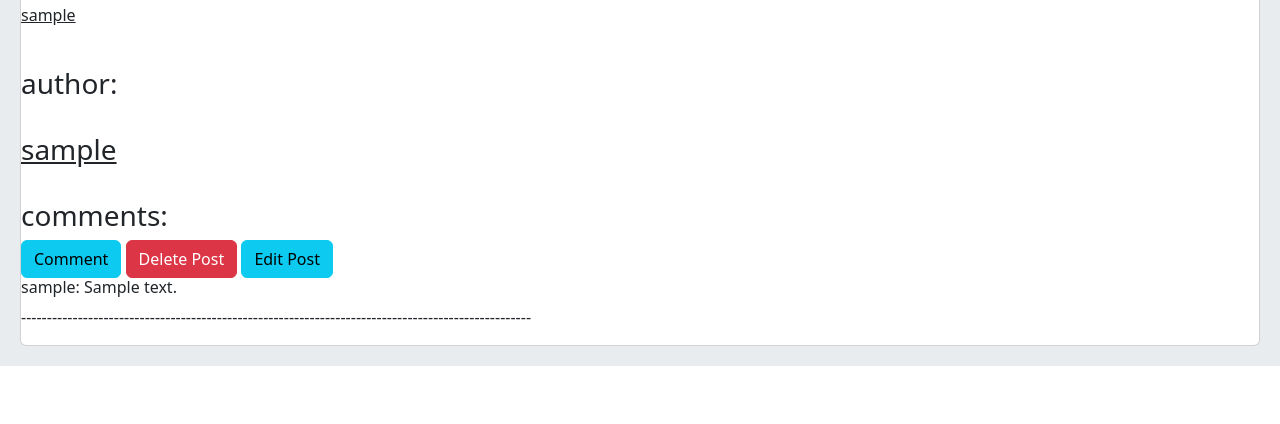
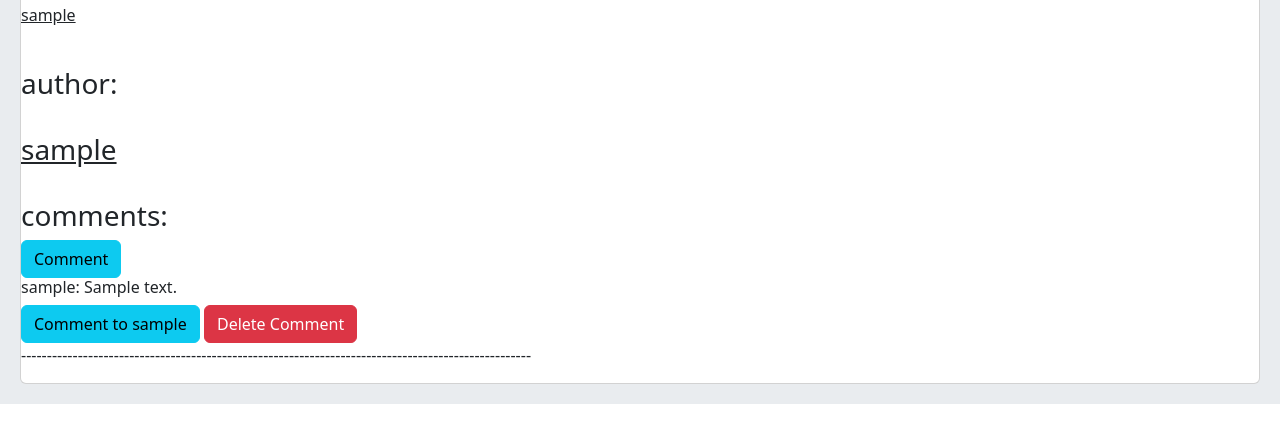
Before and after one commit to HeselGharehbaei/twitter_social_network, a Django app: page / in a window 1280 px wide. Shown: the part 662-1086 px from the top of the page. Before the commit the page ends 1028 px from the top, so only its background shows below. Run offline with Django 4.2, Linux system fonts and the light colour scheme; a user stored in the database is signed in; tables that the repository leaves empty hold one stand-in row (values such as "Sample post"); grey boxes marked "Sample" are stand-in pictures.

Commit message:
add creat comment to comment in homepage

```diff
--- a/post/urls.py
+++ b/post/urls.py
@@ -8,6 +8,6 @@ urlpatterns = [
     path('delete/post/<str:post_title>', views.DeletePostView.as_view(), name='delete post'),
     path('edit/post/<str:post_title>', views.EditPostView.as_view(), name='edit post'),
     path('delete/comment/<int:comment_id>', views.DeleteCommentView.as_view(), name='delete comment'),
-    path('creat/comment/<str:post_title>/<str:account_username>', views.CreatCommentView.as_view(), name='create_comment')
-
+    path('creat/comment/<str:post_title>/<str:account_username>', views.CreatCommentView.as_view(), name='create_comment'),
+    path('creat/comment/<str:post_title>/<str:account_username>/<int:comment_id>', views.CreatCommentForCommentView.as_view(), name='create_comment_for_comment')
 ]
--- a/templates/post_details_for_home.html
+++ b/templates/post_details_for_home.html
@@ -27,14 +27,16 @@
     <div> <h3>comments: </h3>
         {% if request.user.is_authenticated %}
             <a href="{% url 'post:create_comment' post.title  request.user.username %}" class="btn btn-info">Comment</a>
-            {% if request.user ==  post.user %}
-                <a href="{% url 'post:delete post' post.title %}" class="btn btn-danger">Delete Post</a>
-                <a href="{% url 'post:edit post' post.title %}" class="btn btn-info">Edit Post</a>
-            {% endif %}
         {% endif %}
     </div>
         {% for comment in post.comments.all%}
             <h6>{{comment.user}}:  {{comment.text}}</h6>
+            {% if request.user.is_authenticated %}
+                <a href="{% url 'post:create_comment_for_comment' post.title  request.user.username  comment.id %}" class="btn btn-info">Comment to {{comment.user}}</a>
+                {% if request.user ==  comment.user %}
+                    <a href="{% url 'post:delete comment' comment.id %}" class="btn btn-danger">Delete Comment</a>
+                {% endif %}
+            {% endif %}
         {%endfor%}
     <p>---------------------------------------------------------------------------------------------------</p>
 
```
Also changed, not shown: post/views.py (+31 -0 lines).
